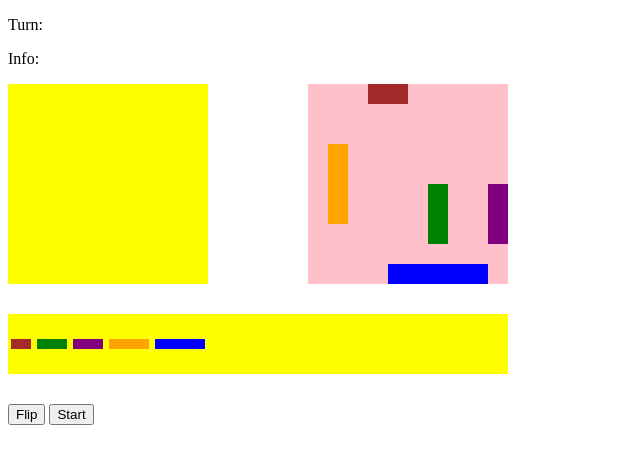
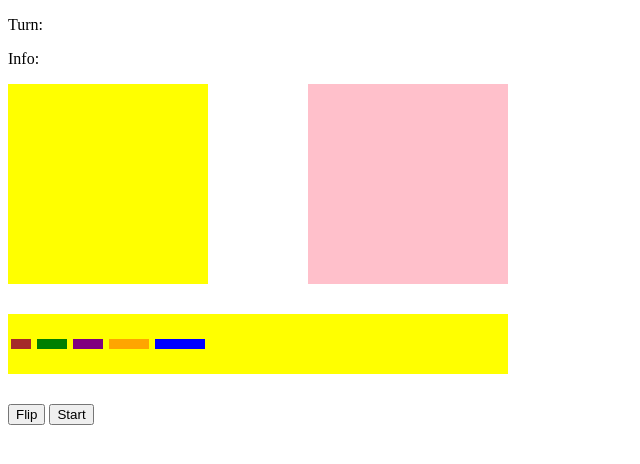
Before and after one commit to brenda127s/odin-battleship, a plain HTML site: page index.html in a window 1280 px wide. Shown: the whole page, without its empty margins (0-640 px from the left). Drawn offline with Linux system fonts and the light colour scheme.

Commit message:
hide computer ships

```diff
--- a/styles.css
+++ b/styles.css
@@ -81,10 +81,18 @@
     background-color: grey;
 }
 
+#computer .destroyer,
+#computer .submarine,
+#computer .cruiser,
+#computer .battleship,
+#computer .carrier {
+    background-color: pink;
+}
+
 .boom {
-    background-color: red;
+    background-color: red !important;
 }
 
 .empty {
-    background-color: grey;
+    background-color: grey !important;
 }
```
